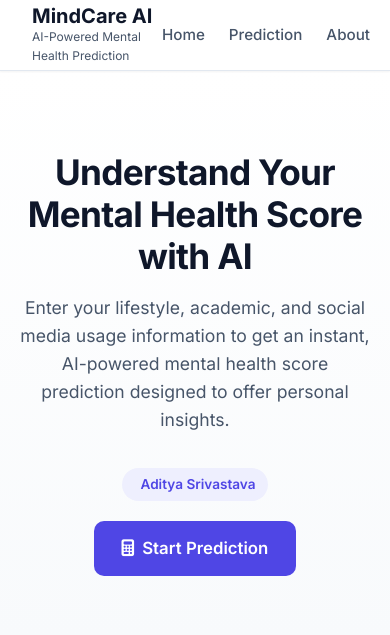
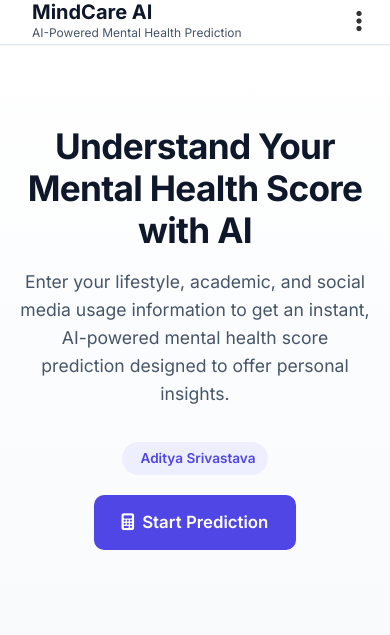
Before and after one commit to Aditya92584/mental-health-predictor-ai, a Flask app: page / in a window 390 px wide. Shown: the top 635 px of the page. Run offline with Flask 3, Linux system fonts and the light colour scheme; parts of the project's set-up code (start-up, migrations or seed data) failed here and were passed over.

Commit message:
update header

```diff
--- a/static/script.js
+++ b/static/script.js
@@ -62,6 +62,25 @@ form.addEventListener('submit', async (e) => {
     }
 });
 
+document.addEventListener('DOMContentLoaded', () => {
+    const menuToggle = document.getElementById('menu-toggle');
+    const navMenu = document.getElementById('nav-menu');
+    const navLinks = document.querySelectorAll('.nav-link');
+
+    // Three dots click event
+    if (menuToggle && navMenu) {
+        menuToggle.addEventListener('click', () => {
+            navMenu.classList.toggle('active');
+        });
+
+        // Close menu when any link is clicked
+        navLinks.forEach(link => {
+            link.addEventListener('click', () => {
+                navMenu.classList.remove('active');
+            });
+        });
+    }
+});
 // 5. Predict Again Button Handler
 const predictAgainBtn = document.getElementById('predict-again-btn');
 if (predictAgainBtn) {
--- a/static/style.css
+++ b/static/style.css
@@ -1,3 +1,54 @@
+/* Default desktop view: hide toggle button */
+.menu-toggle {
+    display: none;
+    background: none;
+    border: none;
+    font-size: 1.5rem;
+    color: var(--text-color, #333);
+    cursor: pointer;
+    padding: 0.5rem;
+}
+
+/* Mobile Responsiveness */
+@media (max-width: 768px) {
+    .menu-toggle {
+        display: block; /* Show three dots icon on mobile */
+    }
+
+    nav {
+        display: none; /* Hide navigation links by default */
+        position: absolute;
+        top: 100%;
+        right: 15px;
+        background-color: #ffffff;
+        box-shadow: 0 4px 12px rgba(0, 0, 0, 0.15);
+        border-radius: 8px;
+        width: 180px;
+        padding: 10px 0;
+        z-index: 1000;
+    }
+
+    /* Class added via JavaScript on click */
+    nav.active {
+        display: block;
+    }
+
+    .nav-links {
+        flex-direction: column;
+        gap: 0;
+    }
+
+    .nav-links li a {
+        display: block;
+        padding: 10px 20px;
+        color: #333;
+        text-decoration: none;
+    }
+
+    .nav-links li a:hover {
+        background-color: #f0f4f8;
+    }
+}
 /* ==========================================================================
    CSS VARIABLES & DESIGN TOKENS
    ========================================================================== */
@@ -87,7 +138,7 @@ body {
     display: flex;
     justify-content: space-between;
     align-items: center;
-    height: 70px;
+    height: a;
 }
 
 .logo {
--- a/templates/index.html
+++ b/templates/index.html
@@ -16,6 +16,7 @@
 <body>
 
     <!-- Header / Navbar -->
+    <!-- Header / Navbar -->
     <header class="navbar-header">
         <div class="container navbar">
             <div class="logo">
@@ -25,11 +26,17 @@
                     <span class="brand-subtitle">AI-Powered Mental Health Prediction</span>
                 </div>
             </div>
-            <nav>
+
+            <!-- Mobile Toggle Button (Three Dots / Hamburger Icon) -->
+            <button class="menu-toggle" id="menu-toggle" aria-label="Toggle navigation">
+                <i class="fa-solid fa-ellipsis-vertical"></i>
+            </button>
+
+            <nav id="nav-menu">
                 <ul class="nav-links">
-                    <li><a href="#home">Home</a></li>
-                    <li><a href="#prediction">Prediction</a></li>
-                    <li><a href="#about">About</a></li>
+                    <li><a href="#home" class="nav-link">Home</a></li>
+                    <li><a href="#prediction" class="nav-link">Prediction</a></li>
+                    <li><a href="#about" class="nav-link">About</a></li>
                 </ul>
             </nav>
         </div>
```
